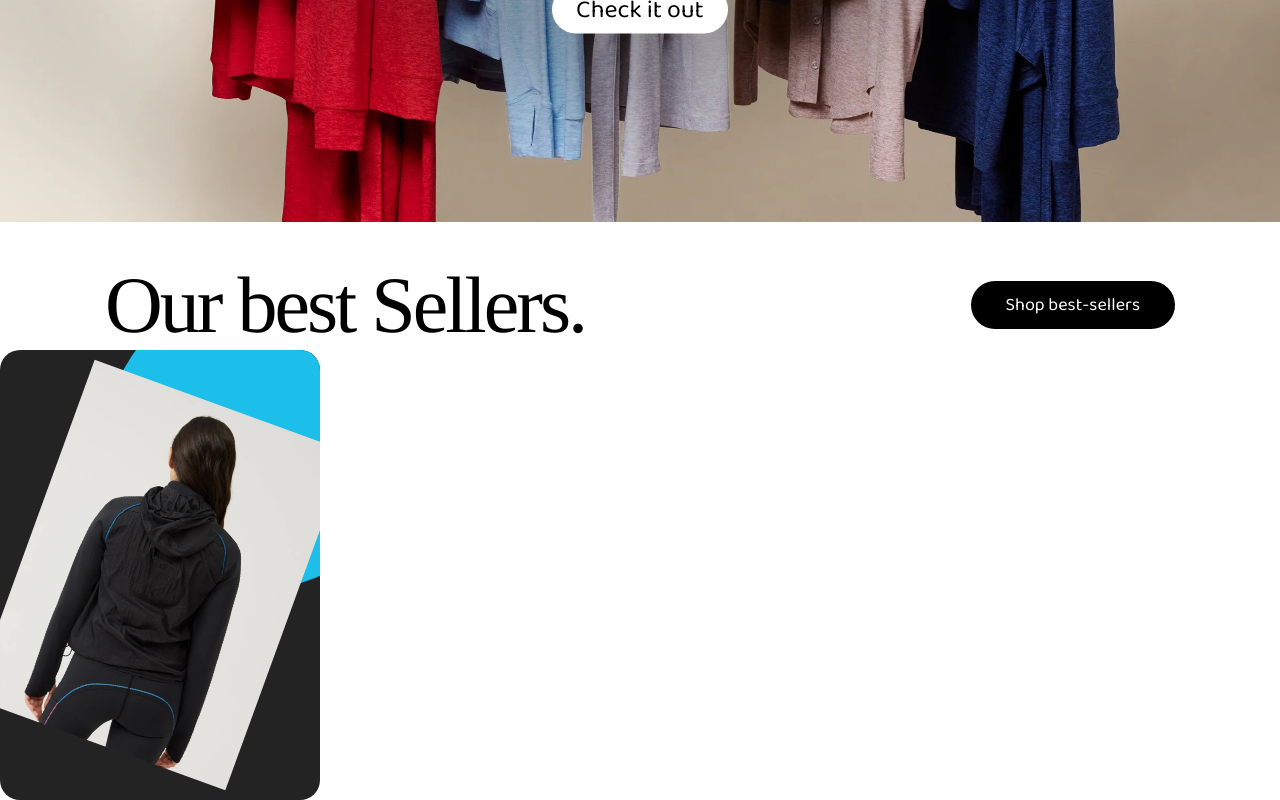
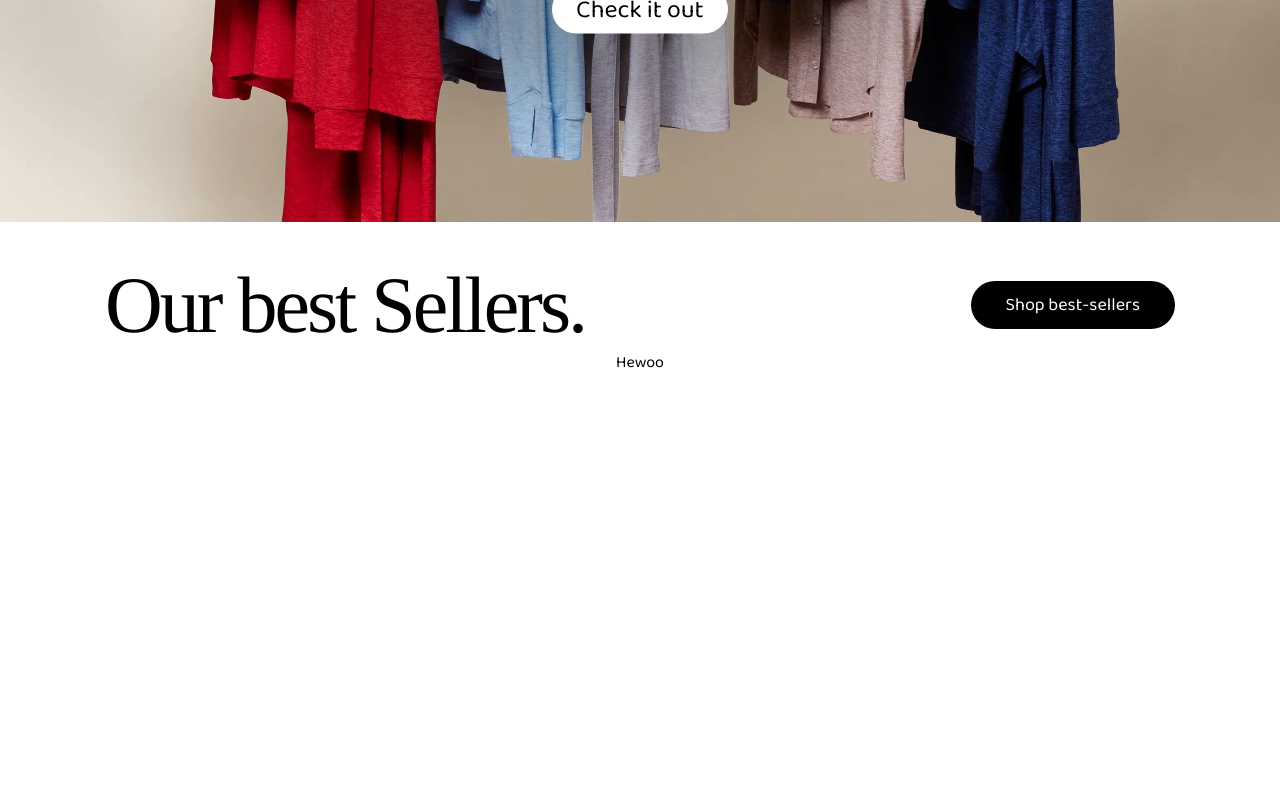
Before and after one commit to AryaLaddha/ECom, a React (Create React App) app: page / in a window 1280 px wide. Shown: the part 498-1298 px from the top of the page. After the commit the page ends 873 px from the top, so only its background shows below. Built offline with nearby package versions, Linux system fonts and the light colour scheme; the HTML template or start-up script is replaced by a standard one.

Commit message:
changes in bestsellers grid and card

```diff
--- /dev/null
+++ b/src/components/BestSellers/Bestsellerscard.css
@@ -0,0 +1,5 @@
+.bestsellerscard-container {
+    background: yellow;
+    height: 400px;
+    width: 400px;
+}
--- /dev/null
+++ b/src/components/BestSellers/Bestsellerscard.js
@@ -0,0 +1,15 @@
+import React from 'react'
+import './Bestsellerscard.css'
+import image1 from '../../images/ezgif.com-gif-maker.jpg'
+
+class Bestsellerscard extends React.Component {
+    render() {
+        return (
+            <div classname="bestsellerscard-container">
+                Hewoo
+            </div>
+        )
+    }
+}
+
+export default Bestsellerscard;
--- a/src/components/BestSellers/Bestsellersgrid.css
+++ b/src/components/BestSellers/Bestsellersgrid.css
@@ -34,6 +34,7 @@
 }
 
 .Bestsellers-grid > .Bestsellers-card:hover > .Bestsellers-card-imagebox {
+    cursor: pointer;
     top: 0%;
     transform: translateY(-25%);
     /* bug  */
--- a/src/components/BestSellers/Bestsellersgrid.js
+++ b/src/components/BestSellers/Bestsellersgrid.js
@@ -1,12 +1,14 @@
 import React from 'react'
 import './Bestsellersgrid.css'
 import image1 from '../../images/ezgif.com-gif-maker.jpg'
+import Bestsellerscard from './Bestsellerscard'
 
 class Bestsellersgrid extends React.Component {
     render() {
         return (
             <div className="Bestsellers-grid">
-                <div className="Bestsellers-card">
+                <Bestsellerscard />
+                {/* <div className="Bestsellers-card">
                     <div className="Bestsellers-card-imagebox">
                         <img src={image1} alt="productImage" />
                     </div>
@@ -28,7 +30,7 @@ class Bestsellersgrid extends React.Component {
                         </div>
                         <a href="#">Buy now</a>
                     </div>
-                </div>
+                </div> */}
             </div>
         )
     }
```
